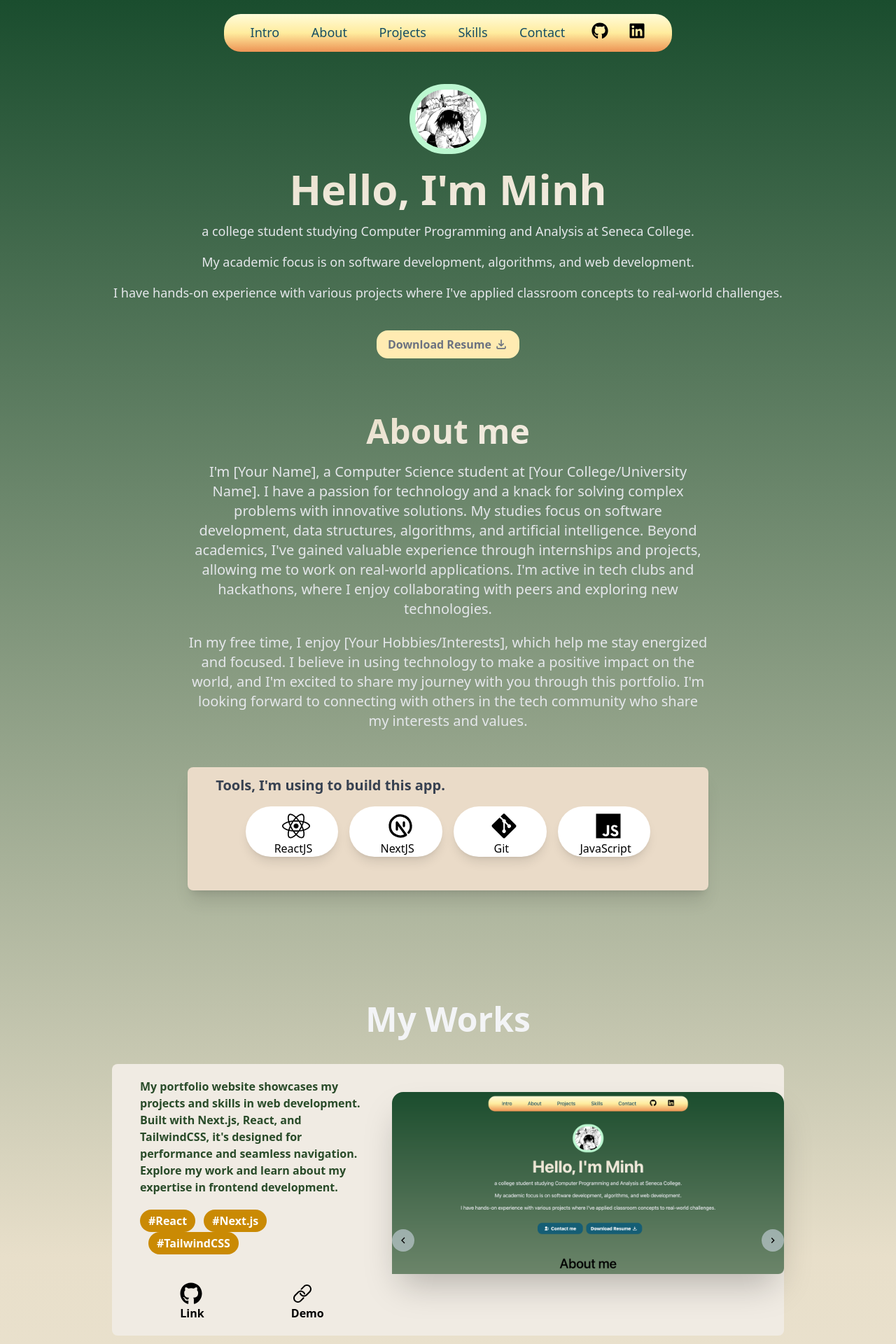
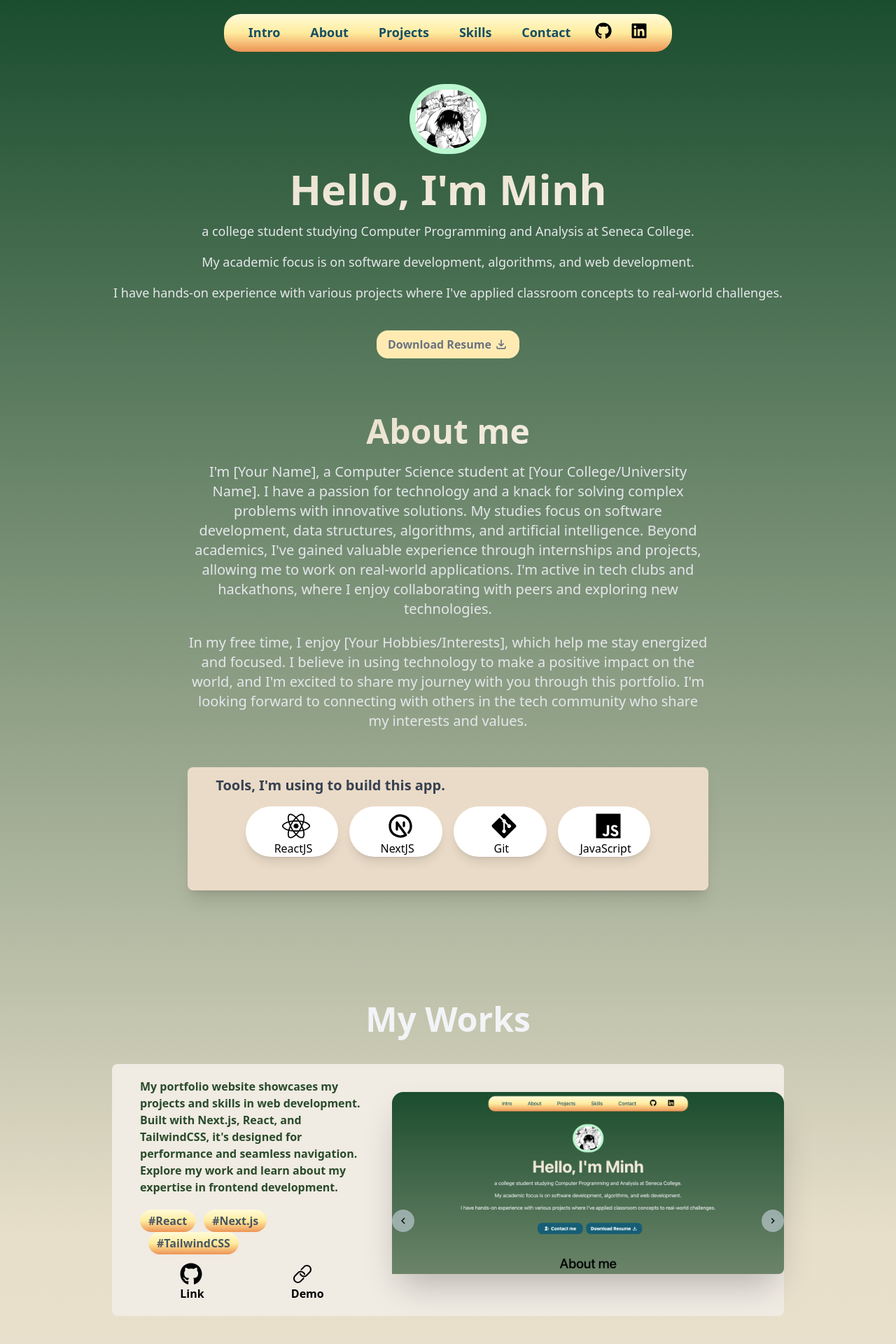
Before and after one commit to MinhPhamLapTrinh/NEXT-PORTFOLIO, a Next.js app: page / in a window 1280 px wide. Shown: the top 1920 px of the page at 70% size. Built offline with nearby package versions, Linux system fonts and the light colour scheme.

Commit message:
update project layout

```diff
--- a/components/About.js
+++ b/components/About.js
@@ -62,7 +62,7 @@ export default function AboutMe() {
                     key={idx}
                     className="bg-white md:w-1/5 md:px-2 shadow-lg rounded-full flex flex-row justify-center w-1/2 md:flex md:flex-col md:items-center m-2"
                   >
-                    <div className="flex md:items-center space-x-1 md:flex md:flex-col md:py-0 py-3">
+                    <div className="flex md:items-center space-x-1 md:flex md:flex-col md:py-0 py-5">
                       <span className="md:pl-3">{tool.icon}</span>
                       <span className="font-medium flex items-center justify-center">
                         {tool.label}
--- a/components/Header.js
+++ b/components/Header.js
@@ -36,7 +36,7 @@ export default function Header() {
                   <div className="px-2 hover:bg-yellow-700 rounded-lg">
                     <button
                       type="button"
-                      className="text-sm md:text-lg sm:text-md text-cyan-900 hover:text-white"
+                      className="text-sm font-bold md:text-lg sm:text-md text-cyan-900 hover:text-white"
                     >
                       {link.name}
                     </button>
--- a/components/Project.js
+++ b/components/Project.js
@@ -37,14 +37,14 @@ export default function Project() {
                 <ul className="flex flex-wrap justify-between md:justify-start pt-5 space-x-3">
                   {project.tags.map((tag, index) => (
                     <li
-                      className="bg-yellow-600 px-3 py-1 text-white rounded-full text-gray-300"
+                      className="bg-gradient-to-b from-[#FFFBDA] via-[#FFEC9E] via-[#FFBB70] to-[#ED9455] px-3 py-1 text-gray-600 rounded-full text-gray-300"
                       key={index}
                     >
                       #{tag}
                     </li>
                   ))}
                 </ul>
-                <div className="pt-10 flex flex-row justify-around text-black">
+                <div className="pt-3 flex flex-row justify-around text-black">
                   <a href={project.link} alt="github link" target="_blank" className="hover:text-xl hover:underline">
                     <FaGithub size="2em" className="mr-3" /> Link
                   </a>
```
